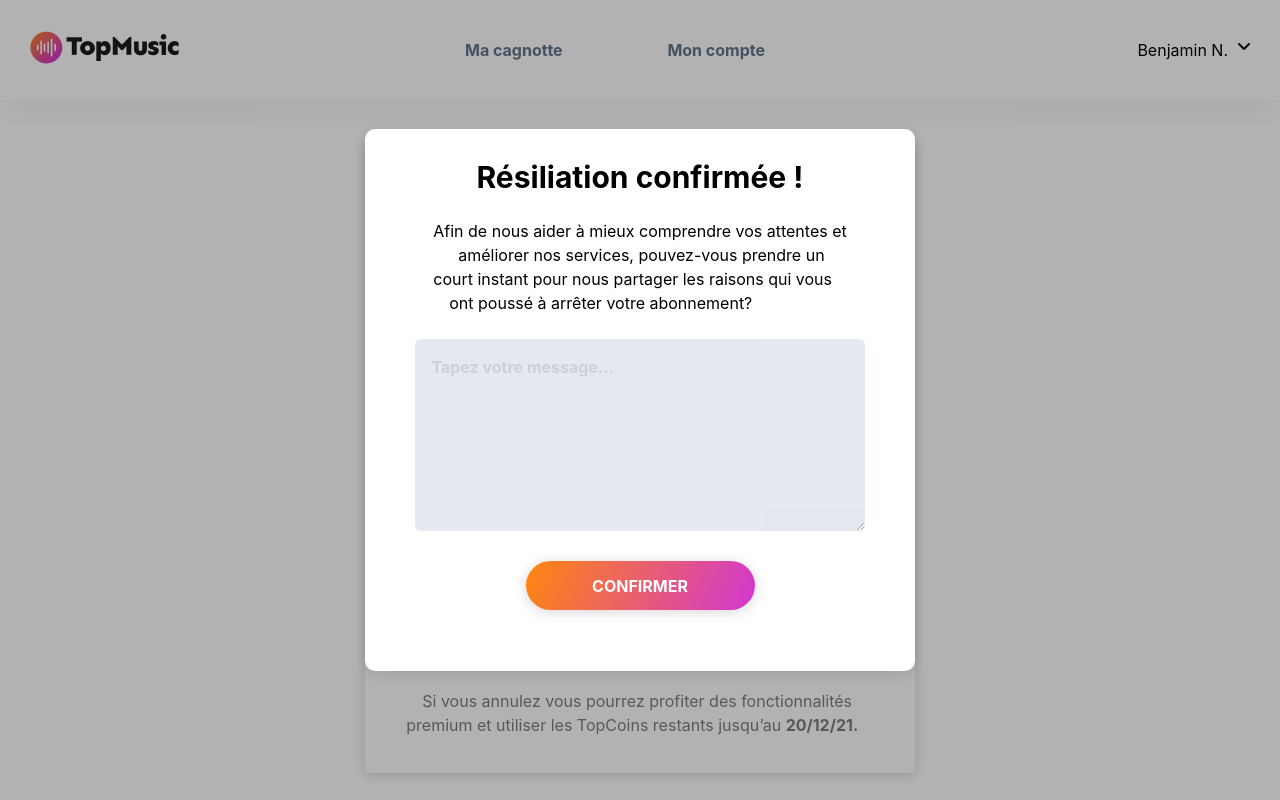
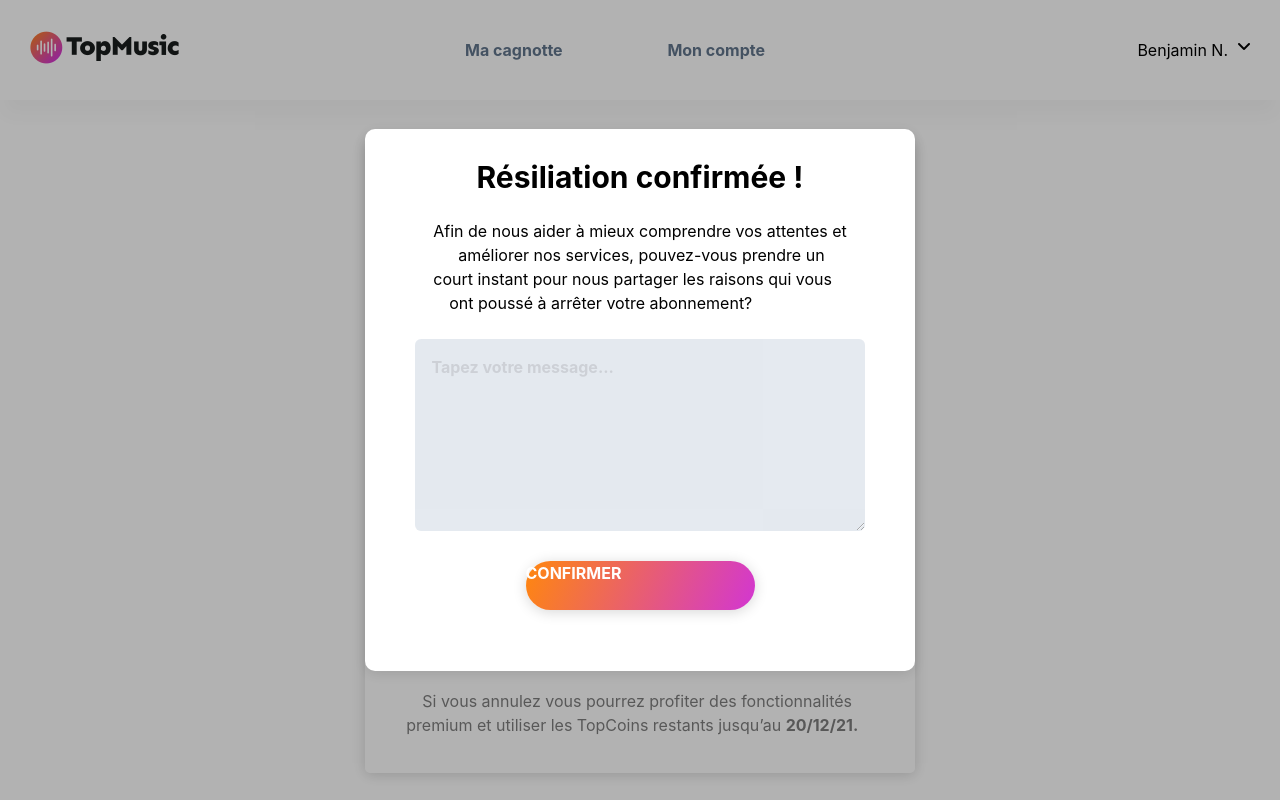
Before and after one commit to YevhenTiaka/TopMusic-Wallet, a Next.js app: page /unsubscribe in a window 1280 px wide. Both pictures are taken after a click on the button "CONFIRMER LA RÉSILIATION". Shown: the top 800 px of the page. Built offline with nearby package versions, Linux system fonts and the light colour scheme.

Commit message:
click confirmer btn  to redirect on wallet-disact

```diff
--- a/src/pages/unsubscribe.tsx
+++ b/src/pages/unsubscribe.tsx
@@ -1,5 +1,6 @@
 import { FC, useState } from 'react';
 import Modal from 'components/modal';
+import Link from 'next/link';
 const Unsubscribe: FC = () => {
   const [closeModal, setCloseModal] = useState<Boolean>(false);
 
@@ -61,7 +62,10 @@ const Unsubscribe: FC = () => {
               placeholder="Tapez votre message..."
             ></textarea>
           </div>
-          <button className="confirmer__btn">CONFIRMER</button>
+
+          <Link href="/wallet-disactivated">
+            <a className="confirmer__btn">CONFIRMER</a>
+          </Link>
         </Modal>
       )}
     </>
```
